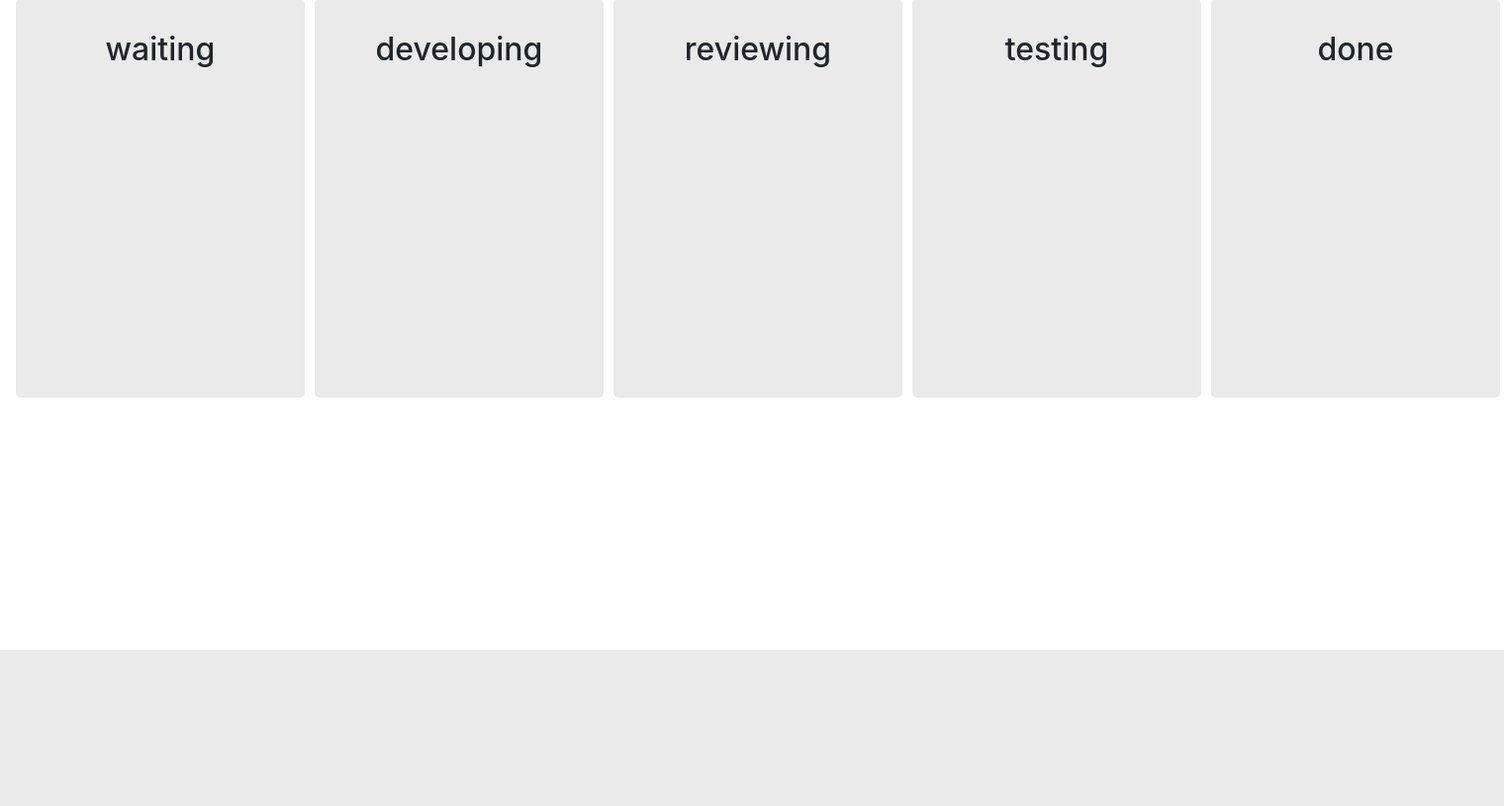
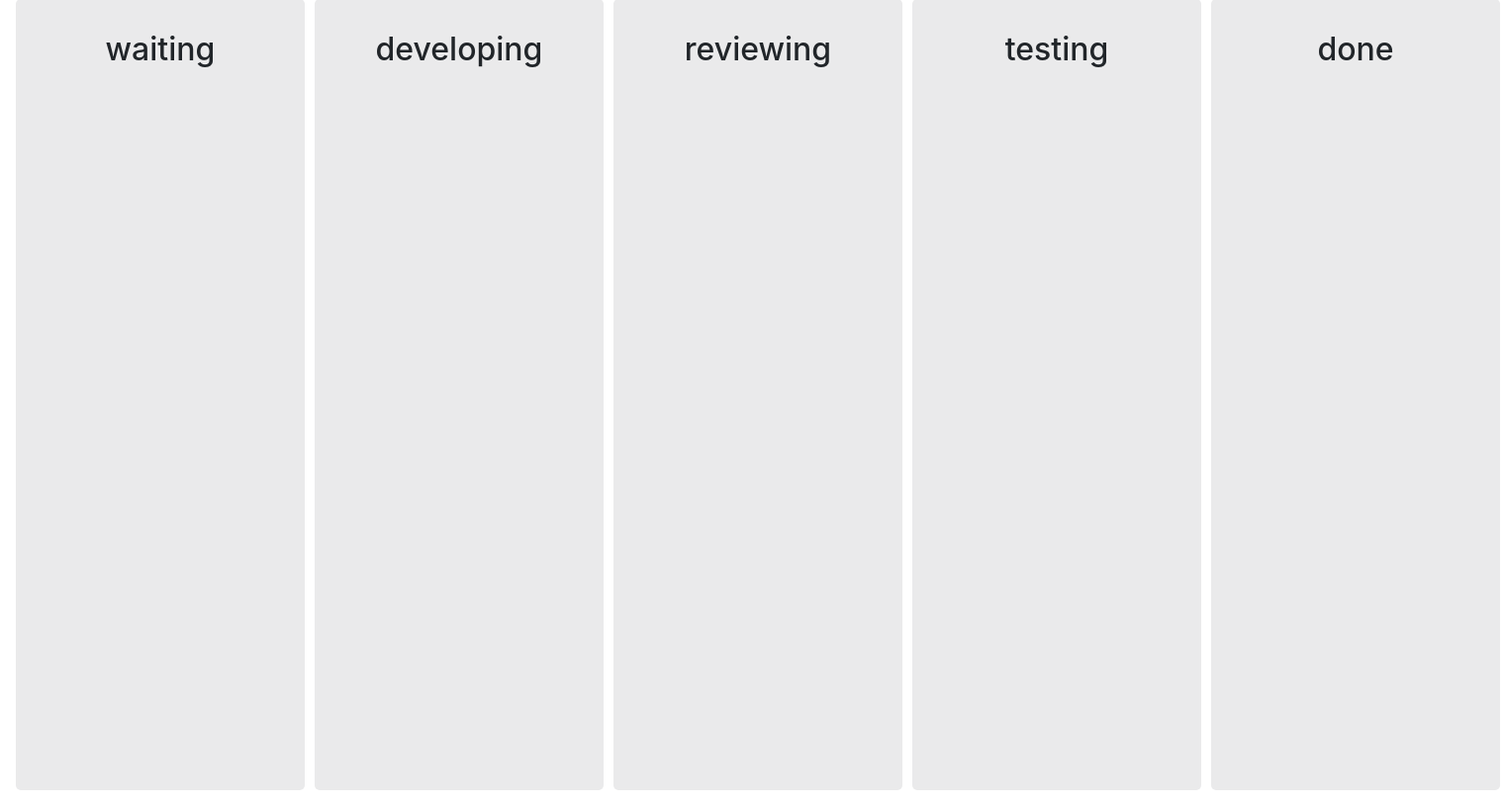
Before and after one commit to cherrythia/kbb-frontend, a Flask app: page /main in a window 1520 px wide. Shown: the part 143-958 px from the top of the page at 99% size. Before the commit the page ends 800 px from the top, so only its background shows below. Run offline with Flask 2, Linux system fonts and the light colour scheme; some libraries are stand-ins or nearby versions.

Commit message:
solve height issue

```diff
--- a/src/templates/index.html
+++ b/src/templates/index.html
@@ -14,7 +14,7 @@
 
     body {
       font-family: Helvetica;
-      margin: 0
+      margin: 0;
     }
 
     footer {
@@ -229,6 +229,7 @@
     .column {
       background-color: var(--light-background);
       border-radius: 5px;
+      height: 50rem;
     }
 
     #kanban[v-cloak] {
```
